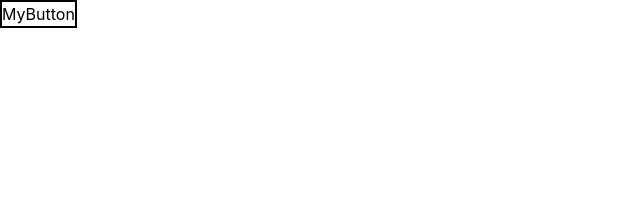
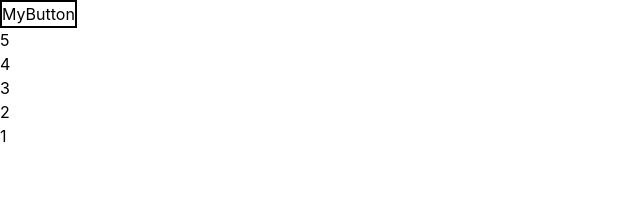
Before and after one commit to eminbasbayan/26-3-react-bootcamp, a React (Vite) app: page / in a window 1280 px wide. Shown: the top 198 px of the page, without its empty margins (0-640 px from the left). Built offline with nearby package versions, Linux system fonts and the light colour scheme.

Commit message:
useMemo hook kullanımı

```diff
--- /dev/null
+++ b/src/components/MyList.jsx
@@ -0,0 +1,20 @@
+import { useMemo } from 'react';
+
+const MyList = ({ list }) => {
+  const sortedList = useMemo(() => {
+    console.log('list çalıştı!');
+    return list.sort((a, b) => b - a);
+  }, [list]);
+
+  const listItems = sortedList;
+
+  return (
+    <ul>
+      {listItems.map((item) => (
+        <li key={item}>{item}</li>
+      ))}
+    </ul>
+  );
+};
+
+export default MyList;
--- a/src/pages/ReactTest.jsx
+++ b/src/pages/ReactTest.jsx
@@ -1,6 +1,7 @@
 import MyElement from '../components/MyElement';
 import MyButton from '../components/MyButton';
-import { useCallback, useState } from 'react';
+import { useCallback, useMemo, useState } from 'react';
+import MyList from '../components/MyList';
 
 const ReactTest = () => {
   const [toggleParagraph, setToggleParagraph] = useState(false);
@@ -9,13 +10,16 @@ const ReactTest = () => {
 
   const toggleParagraphHandler = useCallback(() => {
     setToggleParagraph((prevState) => !prevState);
-  }, [])
+  }, []);
+
+  const listItems = useMemo(() => [1, 2, 3, 4, 5], []);
 
   return (
     <div>
       {/*       <h1>React Optimizasyon Teknikleri</h1> */}
       <MyElement show={false} />
       <MyButton onClick={toggleParagraphHandler} />
+      <MyList list={listItems} />
     </div>
   );
 };
```
